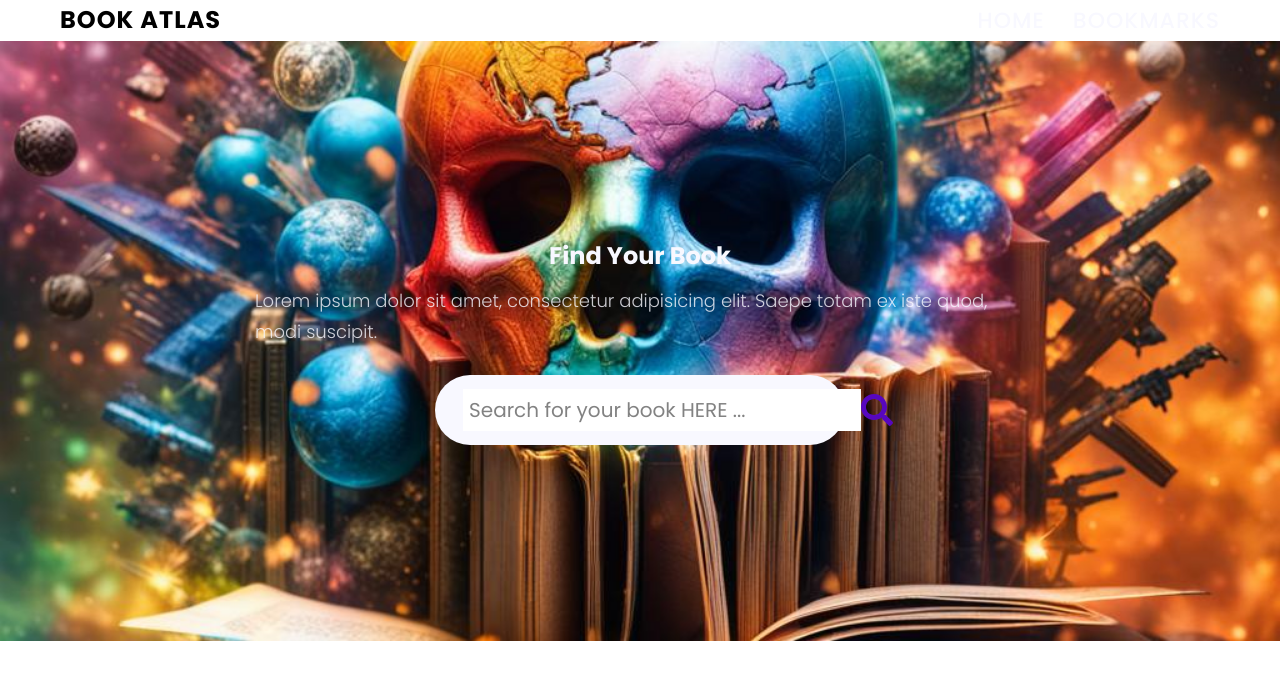
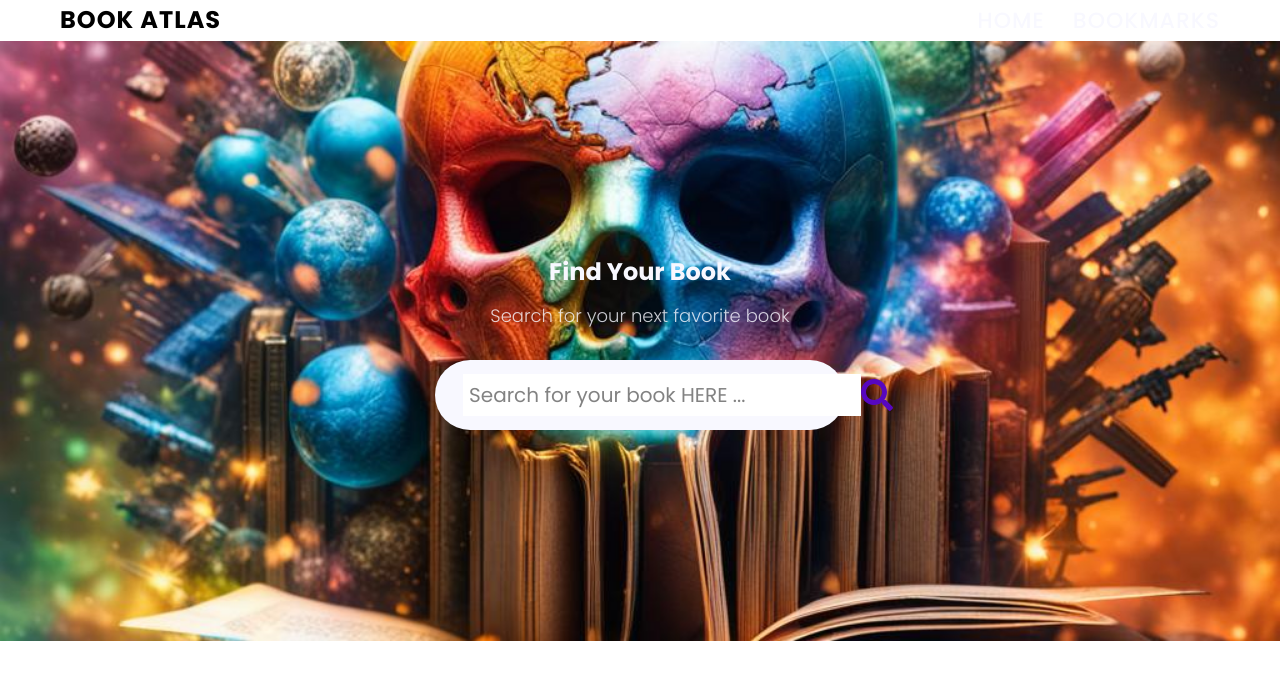
Before and after one commit to Lucifer87878/books, a React (Vite) app: page / in a window 1280 px wide. Shown: the top 680 px of the page. Built offline with nearby package versions, Linux system fonts and the light colour scheme; no server answers.

Commit message:
ändring i text

```diff
--- a/src/components/Header/Header.tsx
+++ b/src/components/Header/Header.tsx
@@ -10,9 +10,7 @@ const Header = () => {
         <div className="header-content flex flex-c text-conter text-white">
           <h2 className="header-titel text-capitalize">find your book </h2>
           <br />
-          <p className="header-text fs-18 fw-3">Lorem ipsum dolor sit amet,
-          consectetur adipisicing elit.
-          Saepe totam ex iste quod, modi suscipit.</p>
+          <p className="header-text fs-18 fw-3">Search for your next favorite book</p>
           <SearchForm />
         </div>
       </header>
```
